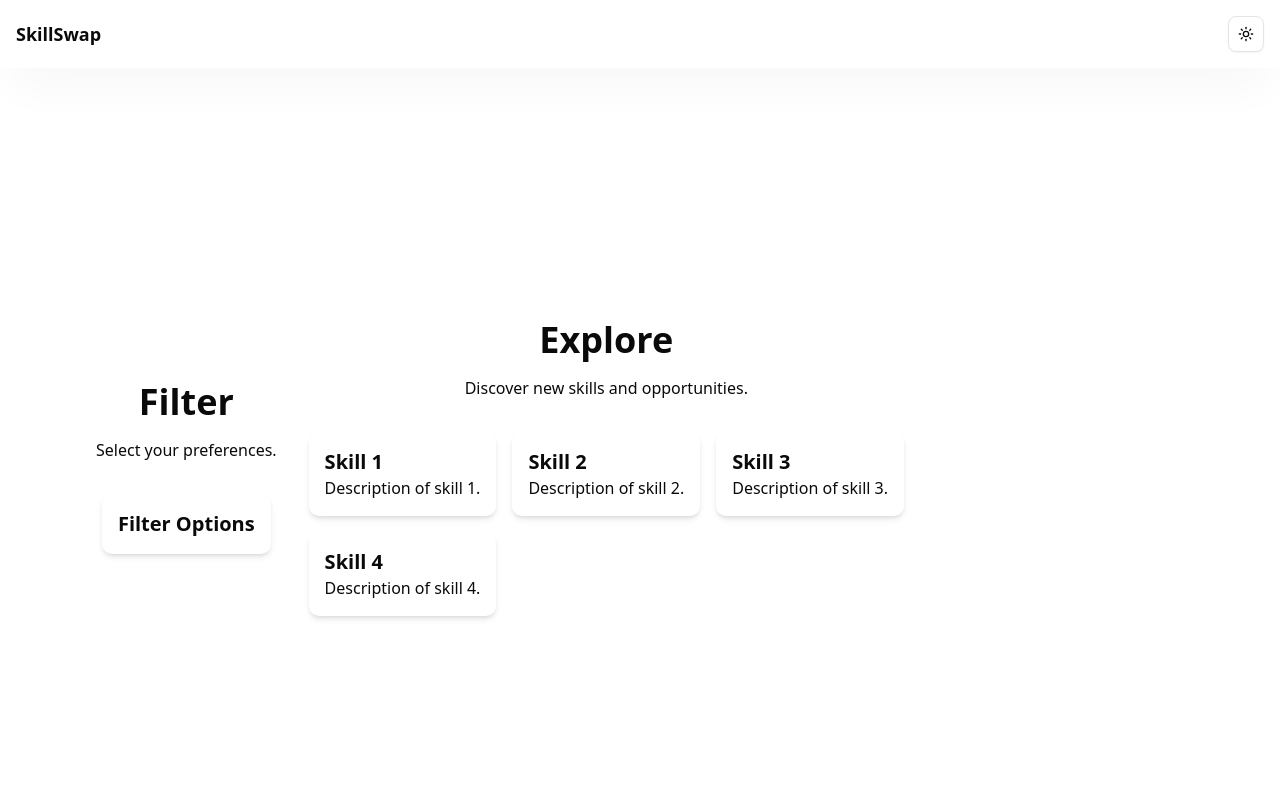
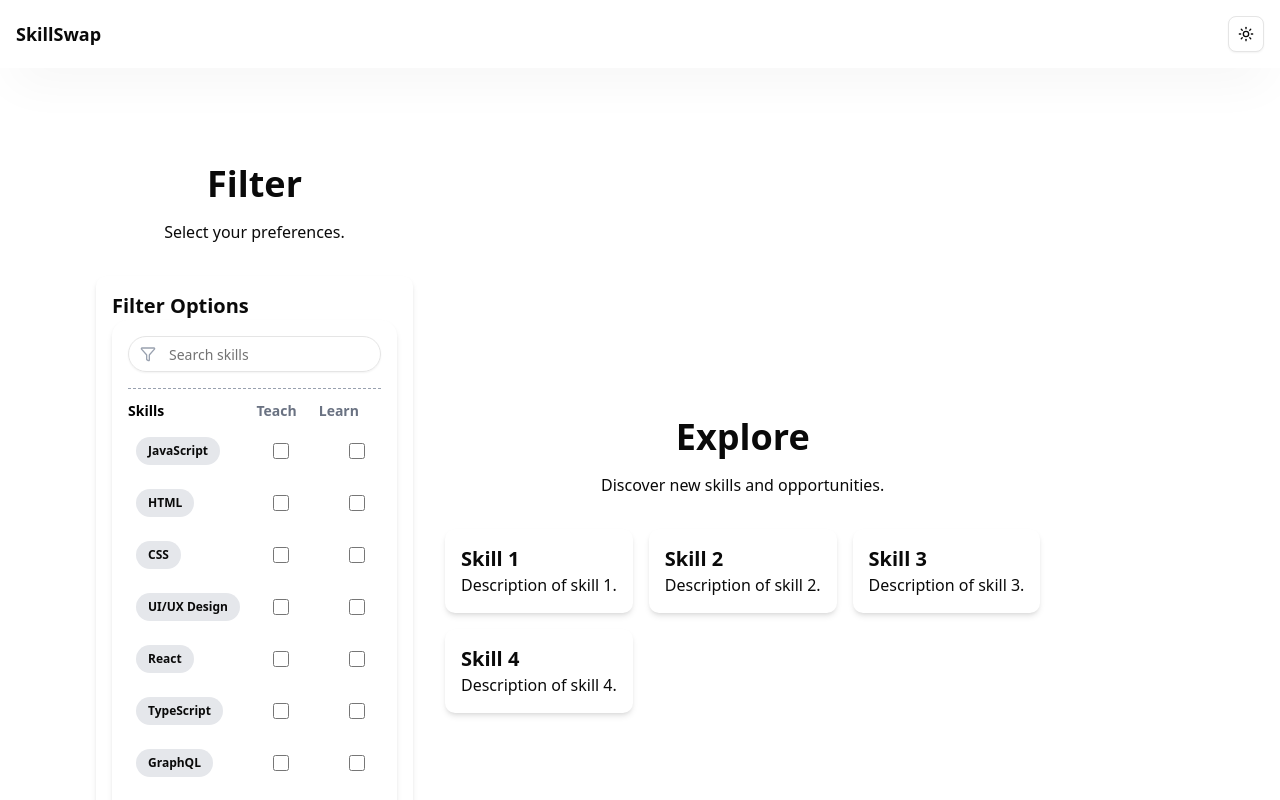
Before and after one commit to lpun-majessica/skill-swap, a Next.js app: page /explore in a window 1280 px wide. Shown: the top 800 px of the page. Built offline with nearby package versions, Linux system fonts and the light colour scheme.

Commit message:
Add filter components

```diff
--- a/src/app/explore/page.js
+++ b/src/app/explore/page.js
@@ -1,3 +1,6 @@
+"use client";
+import Filter from "@/components/ui/filter";
+import USERS from "@/lib/data/users";
 export default function ExplorePage() {
   return (
     <div className="flex items-center min-h-screen p-24">
@@ -7,7 +10,9 @@ export default function ExplorePage() {
         <p className="mb-8">Select your preferences.</p>
         <div className="bg-white shadow-md rounded-lg p-4">
           <h2 className="text-xl font-bold">Filter Options</h2>
-          {/* Add filter options here */}
+          <Filter onFilterChange={(userIds) => {
+          console.log("Show these users:", userIds);
+        }} />
         </div>
       </div>
       {/* Main content */}
--- /dev/null
+++ b/src/components/ui/filter.jsx
@@ -0,0 +1,95 @@
+"use client";
+import { useState, useEffect } from "react";
+import { SKILLS } from "@/lib/constant";
+import { Input } from "@/components/ui/input";
+import { Filter as FilterIcon } from "lucide-react";
+import USERS from "@/lib/data/users"; // Assume you can import the JSON like this
+
+export default function Filter({ onFilterChange }) {
+  const [searchTerm, setSearchTerm] = useState("");
+  const [selectedTeach, setSelectedTeach] = useState([]);
+  const [selectedLearn, setSelectedLearn] = useState([]);
+  const [matchedUserIds, setMatchedUserIds] = useState([]);
+
+  const handleCheckboxChange = (skill, type) => {
+    const selected = type === "teach" ? selectedTeach : selectedLearn;
+    const setter = type === "teach" ? setSelectedTeach : setSelectedLearn;
+
+    if (selected.includes(skill)) {
+      setter(selected.filter((s) => s !== skill));
+    } else {
+      setter([...selected, skill]);
+    }
+  };
+
+  const filteredSkills = SKILLS.filter((skill) =>
+    skill.toLowerCase().includes(searchTerm.toLowerCase())
+  );
+
+  useEffect(() => {
+    const matched = USERS.filter((user) => {
+      const matchesTeach = selectedTeach.some((skill) => user.teach.includes(skill));
+      const matchesLearn = selectedLearn.some((skill) => user.learn.includes(skill));
+      return matchesTeach || matchesLearn;
+    }).map((user) => user.id);
+
+    setMatchedUserIds(matched);
+
+    if (onFilterChange) {
+      onFilterChange(matched);
+    }
+  }, [selectedTeach, selectedLearn]);
+
+  return (
+    <div className="w-[285px] h-[630px] rounded-2xl shadow-md bg-white p-4">
+      <div className="mb-4 relative">
+        <FilterIcon className="absolute left-3 top-1/2 transform -translate-y-1/2 text-gray-400" size={16} />
+        <Input
+          placeholder="Search skills"
+          value={searchTerm}
+          onChange={(e) => setSearchTerm(e.target.value)}
+          className="rounded-full pl-10 pr-4 py-2"
+        />
+      </div>
+
+      <hr className="border-t border-dashed border-gray-400 my-3" />
+
+      <div className="grid grid-cols-3 text-sm font-semibold text-gray-500 mb-2">
+        <div className="text-left text-black">Skills</div>
+        <div className="text-right">Teach</div>
+        <div className="text-center">Learn</div>
+      </div>
+
+      <div className="space-y-2 max-h-[500px] overflow-y-auto pr-2">
+        {filteredSkills.map((skill) => (
+          <div
+            key={skill}
+            className="grid grid-cols-3 items-center rounded-xl transition-colors duration-500 px-2 py-2 hover:bg-neutral-100"
+          >
+            <div className="flex">
+              <span className="bg-gray-200 whitespace-nowrap rounded-full px-3 py-1.5 text-xs font-semibold">
+                {skill}
+              </span>
+            </div>
+            <div className="flex justify-end">
+              <input
+                type="checkbox"
+                checked={selectedTeach.includes(skill)}
+                onChange={() => handleCheckboxChange(skill, "teach")}
+                className="accent-red-400 w-4 h-4 flex-shrink-0"
+              />
+            </div>
+            <div className="flex justify-end">
+              <input
+                type="checkbox"
+                checked={selectedLearn.includes(skill)}
+                onChange={() => handleCheckboxChange(skill, "learn")}
+                className="accent-red-400 w-4 h-4 flex-shrink-0"
+              />
+            </div>
+          </div>
+        ))}
+      </div>
+    </div>
+  );
+}
```
